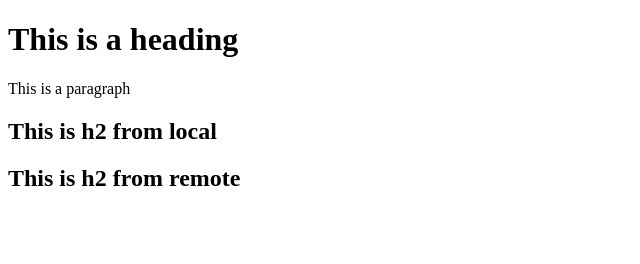
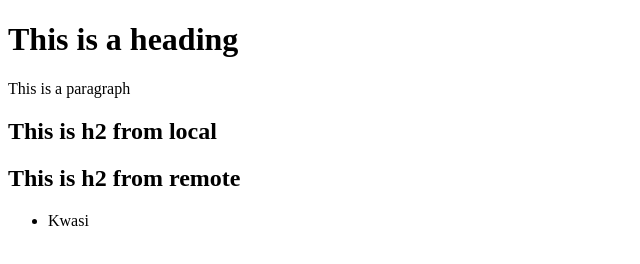
Before and after one commit to Asamoah-Yeboah-Isaac/demo-repo2, a plain HTML site: page index.html in a window 1280 px wide. Shown: the full height of the page, 0-640 px from the left. Drawn offline with Linux system fonts and the light colour scheme.

Commit message:
add a list

```diff
--- a/index.html
+++ b/index.html
@@ -11,5 +11,10 @@
    <p> This is a paragraph </p>
    <h2>This is h2 from local</h2>
     <h2>This is h2 from remote</h2>
+    <div>
+        <ul>
+            <li>Kwasi</li>
+        </ul>
+    </div>
 </body>
 </html>
```
